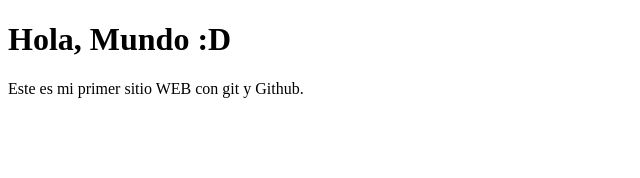
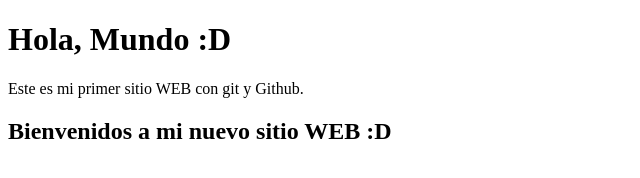
Before and after one commit to JosePabloGith/mi-sitio-web, a plain HTML site: page index.html in a window 1280 px wide. Shown: the whole page, without its empty margins (0-640 px from the left). Drawn offline with Linux system fonts and the light colour scheme.

Commit message:
Agregar un titulo adicional a la pagina

```diff
--- a/index.html
+++ b/index.html
@@ -9,5 +9,6 @@
     <h1>Hola, Mundo :D</h1>
 
     <p>Este es mi primer sitio WEB con git y Github.</p>
+    <h2>Bienvenidos a mi nuevo sitio WEB :D</h2>
 </body>
 </html>
```
